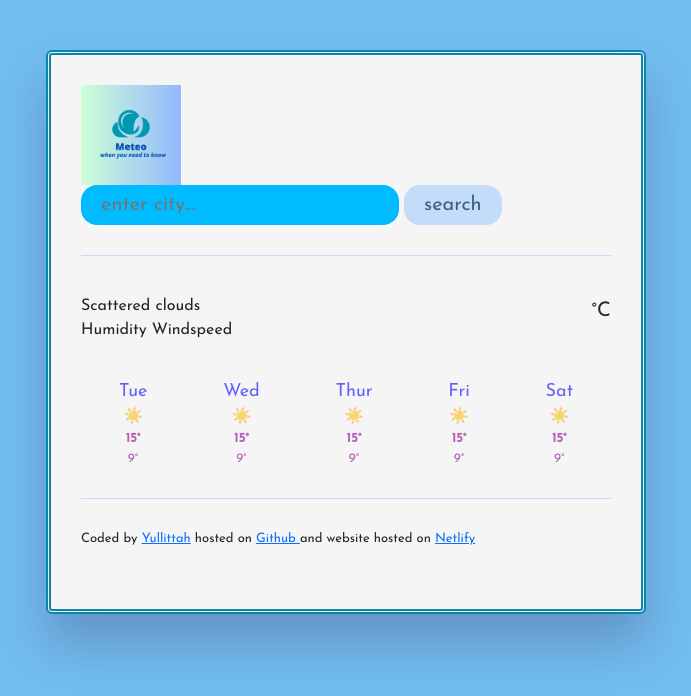
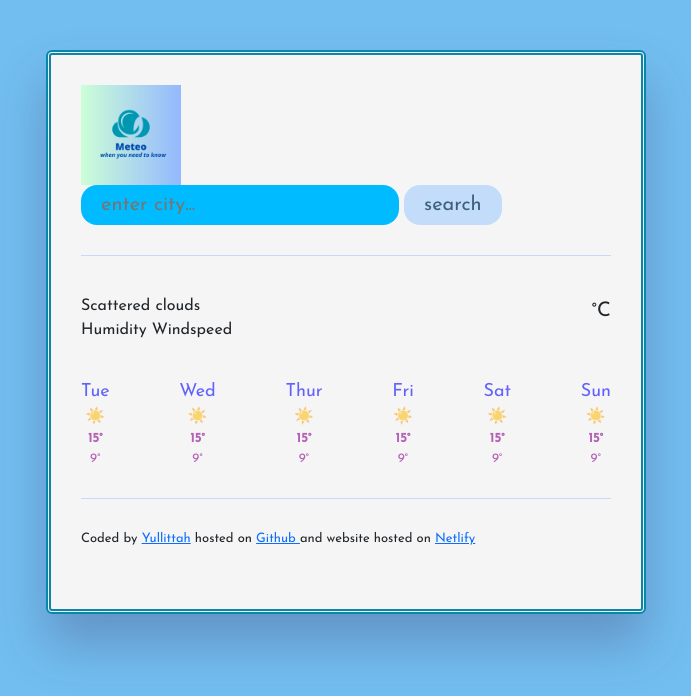
Before and after one commit to yullittah/summer, a plain HTML site: page index.html in a window 1280 px wide. Shown: the whole page, without its empty margins (294-985 px from the left). Drawn offline with nearby package versions, Linux system fonts and the light colour scheme; no server answers.

Commit message:
made it a six day forecast

```diff
--- a/src/java.js
+++ b/src/java.js
@@ -75,7 +75,7 @@ function displayForecast(){
 
 let forecastElement=document.querySelector("#forecast");
 
-let days= ["Tue", "Wed", "Thur", "Fri", "Sat"];
+let days= ["Tue", "Wed", "Thur", "Fri", "Sat", "Sun"];
 
 let forecastHtml="";
 
--- a/src/style.css
+++ b/src/style.css
@@ -18,8 +18,8 @@ body {
 .weather-forecast{
   margin-top: 20px;
   text-align:center;
-  display: grid;
-  grid-template-columns: auto auto auto auto auto;
+  display: flex;
+  justify-content: space-between;
 }
 .weather-forecast-day{
   font-size: 16px;
```
